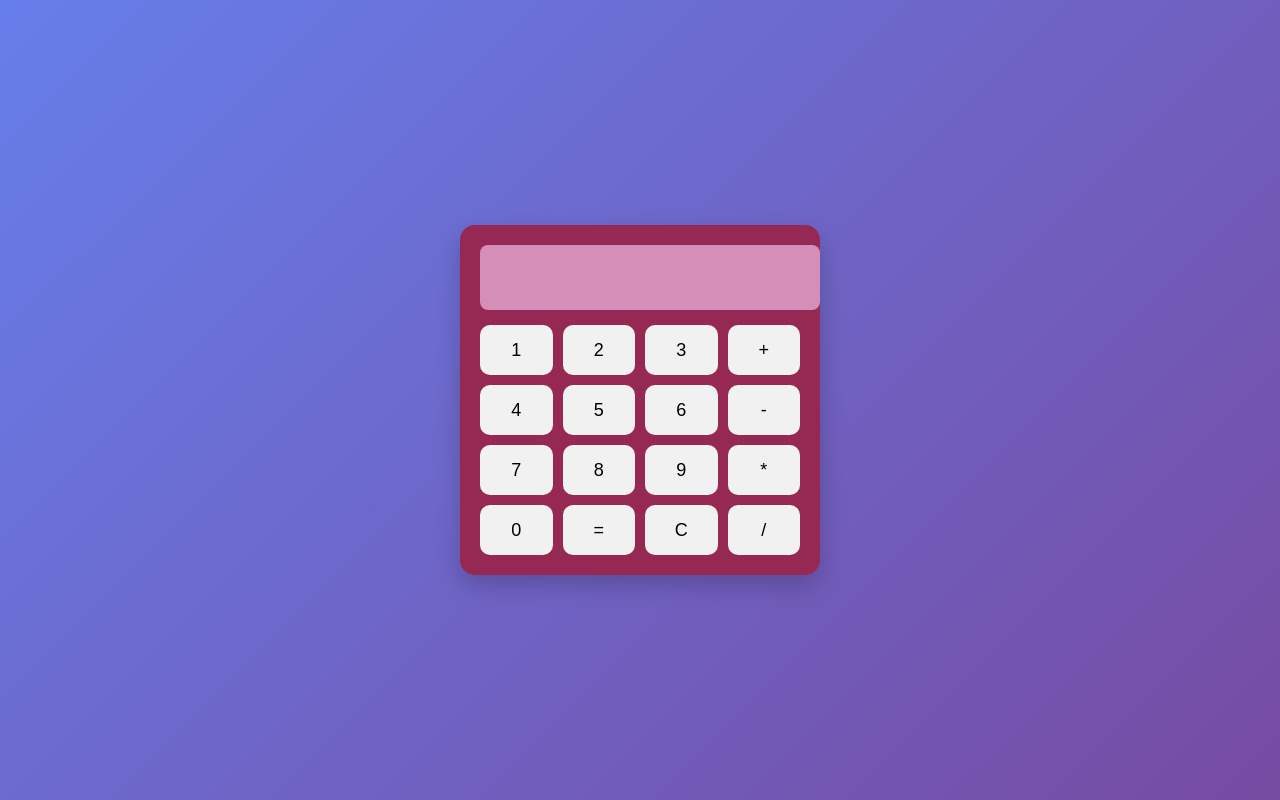
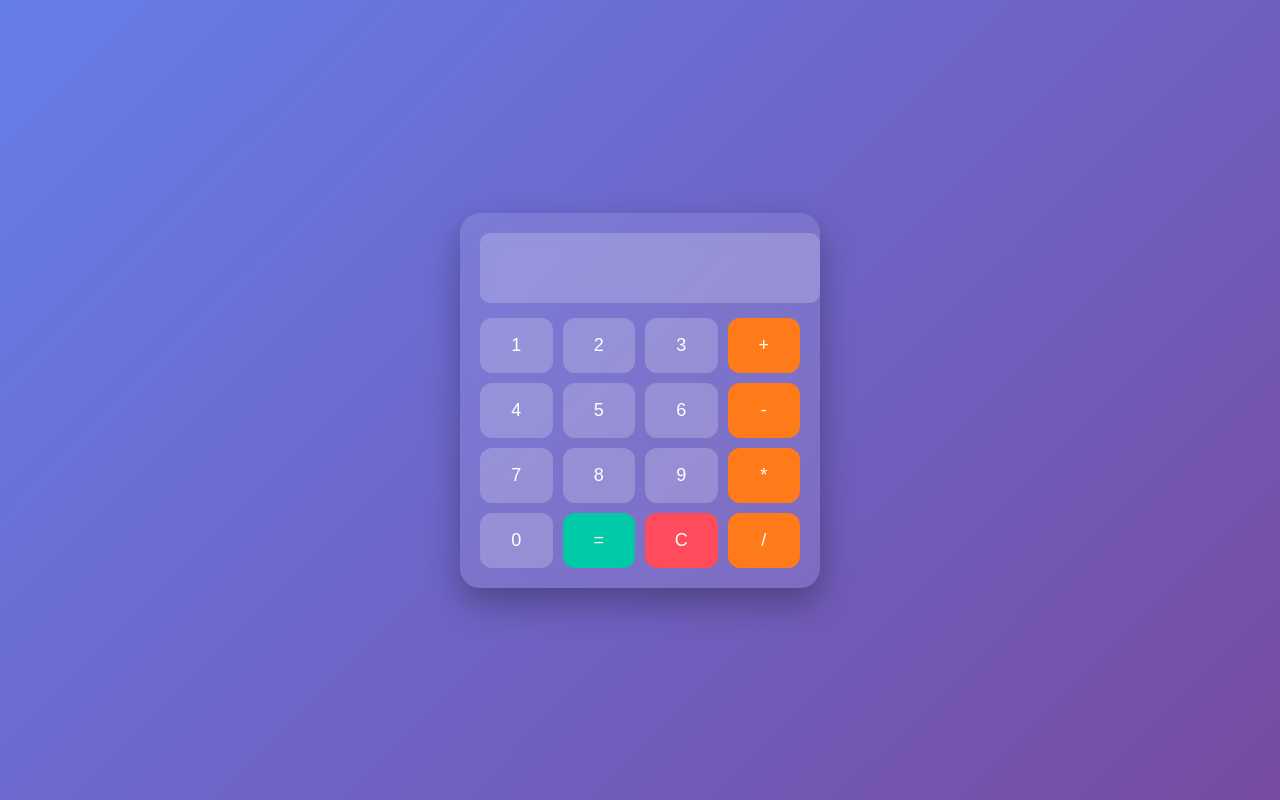
Before and after one commit to PAVIVARSHINI31/calculator, a plain HTML site: page index.html in a window 1280 px wide. Drawn offline with Linux system fonts and the light colour scheme.

Commit message:
Update index.html

```diff
--- a/index.html
+++ b/index.html
@@ -2,8 +2,6 @@
 <html>
 <head>
     <title>Calculator</title>
-
-
     <meta name="viewport" content="width=device-width, initial-scale=1.0">
 
     <style>
@@ -21,21 +19,37 @@
             width: 90%;
             max-width: 320px;
             padding: 20px;
-            border-radius: 15px;
-            background: #962953;
-            box-shadow: 0 10px 25px rgba(0,0,0,0.2);
+            border-radius: 20px;
+            background: rgba(255, 255, 255, 0.1);
+            backdrop-filter: blur(15px);
+            box-shadow: 0 15px 35px rgba(0,0,0,0.3);
+            animation: fadeIn 0.8s ease-in-out;
+        }
+
+        /* Animation */
+        @keyframes fadeIn {
+            from {
+                opacity: 0;
+                transform: scale(0.9);
+            }
+            to {
+                opacity: 1;
+                transform: scale(1);
+            }
         }
 
         input {
             width: 100%;
-            height: 45px;
+            height: 50px;
             margin-bottom: 15px;
             text-align: right;
-            border-radius: 8px;
+            border-radius: 10px;
             border: none;
             padding: 10px;
-            font-size: 18px;
-            background-color: #d48eb7;
+            font-size: 20px;
+            background: rgba(255,255,255,0.2);
+            color: white;
+            outline: none;
         }
 
         .buttons {
@@ -46,18 +60,56 @@
 
         button {
             width: 100%;
-            height: 50px;
+            height: 55px;
             border: none;
-            border-radius: 10px;
+            border-radius: 12px;
             font-size: 18px;
             cursor: pointer;
-            background: #f1f1f1;
-            transition: 0.2s;
+            background: rgba(255,255,255,0.2);
+            color: white;
+            transition: all 0.2s ease;
         }
 
+        /* Hover effect */
         button:hover {
-            background: #667eea;
-            color: white;
+            background: #ffffff;
+            color: #764ba2;
+            transform: scale(1.05);
+        }
+
+        /* Click animation */
+        button:active {
+            transform: scale(0.95);
+        }
+
+        /* Operator buttons */
+        button:nth-child(4n) {
+            background: #ff7a18;
+        }
+
+        button:nth-child(4n):hover {
+            background: #ffb347;
+            color: black;
+        }
+
+        /* Equal button */
+        button:nth-child(14) {
+            background: #00c9a7;
+        }
+
+        button:nth-child(14):hover {
+            background: #00f2c3;
+            color: black;
+        }
+
+        /* Clear button */
+        button:nth-child(15) {
+            background: #ff4b5c;
+        }
+
+        button:nth-child(15):hover {
+            background: #ff7b89;
+            color: black;
         }
 
         /* Mobile tweak */
@@ -105,7 +157,11 @@
 
     function calculate() {
         let exp = document.getElementById("display").value;
-        document.getElementById("display").value = eval(exp);
+        try {
+            document.getElementById("display").value = eval(exp);
+        } catch {
+            document.getElementById("display").value = "Error";
+        }
     }
 
     function clearDisplay() {
```
